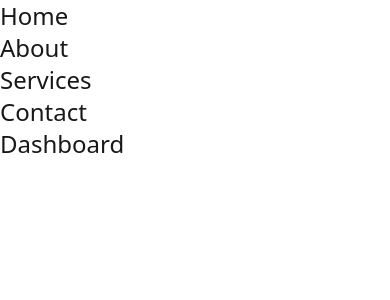
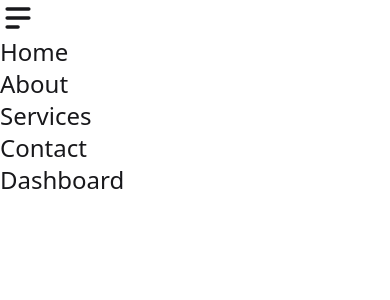
Before and after one commit to Mohammad-Abdur-Rahim/Programming_Hero_Reset9, a React (Vite) app in the folder practice projects/Milestone 8/Router/: page / in a window 390 px wide. Shown: the top 300 px of the page. Built offline with nearby package versions, Linux system fonts and the light colour scheme.

Commit message:
icon toggle done

```diff
--- a/practice projects/Milestone 8/Router/package.json
+++ b/practice projects/Milestone 8/Router/package.json
@@ -14,6 +14,7 @@
     "prop-types": "^15.8.1",
     "react": "^19.0.0",
     "react-dom": "^19.0.0",
+    "react-icons": "^5.5.0",
     "tailwindcss": "^4.0.14"
   },
   "devDependencies": {
--- a/practice projects/Milestone 8/Router/src/App.jsx
+++ b/practice projects/Milestone 8/Router/src/App.jsx
@@ -1,11 +1,11 @@
 import './App.css';
 import CustomNav from './Components/Nav/CustomNav';
-import Nav from './Components/Nav/Nav';
+
 
 const App = () => {
   return (
     <div>
-      {/* <Nav></Nav> */}
+
       <CustomNav></CustomNav>
 
     </div>
--- a/practice projects/Milestone 8/Router/src/Components/Nav/CustomNav.jsx
+++ b/practice projects/Milestone 8/Router/src/Components/Nav/CustomNav.jsx
@@ -1,6 +1,10 @@
+import { useState } from "react";
 import Link from "./Link";
+import { HiMenuAlt2  } from "react-icons/hi";
+import { IoMdCloseCircle } from "react-icons/io";
 
 const CustomNav = () => {
+  const [open, setOpen] = useState(false);
   const routes = [
     { id: 1, name: "Home", path: "/" },
     { id: 2, name: "About", path: "/about" },
@@ -9,11 +13,15 @@ const CustomNav = () => {
     { id: 5, name: "Dashboard", path: "/dashboard" },
   ];
 
-  console.log(routes);
-
   return (
     <div>
       <nav>
+        <div onClick={()=> setOpen(!open)} className="md:hidden">
+            {
+                open === true ? <IoMdCloseCircle className="text-4xl"></IoMdCloseCircle>:<HiMenuAlt2 className="text-4xl"> </HiMenuAlt2>
+            }
+
+        </div>
         <ul className="md:flex">
           {routes.map((route) => (
             <Link key={route.id} route={route}></Link>
```
Also changed, not shown: 1 other file (tests, documents, lock files or other folders).
